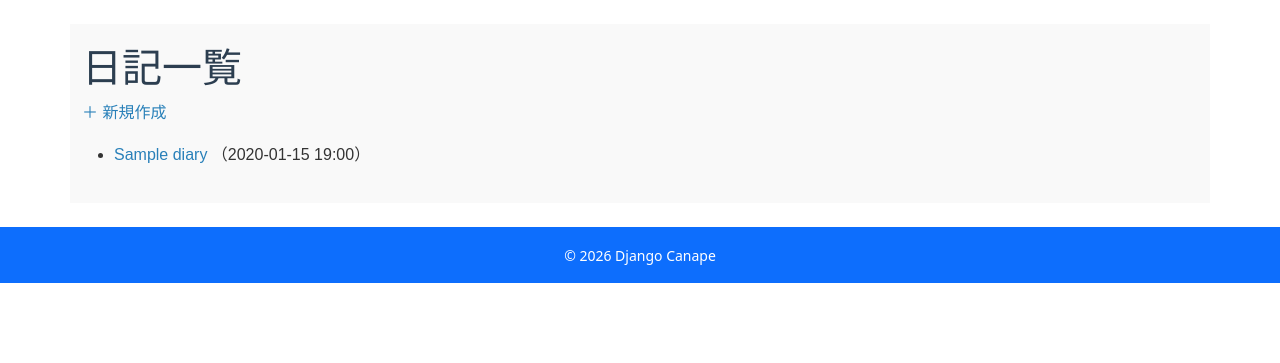
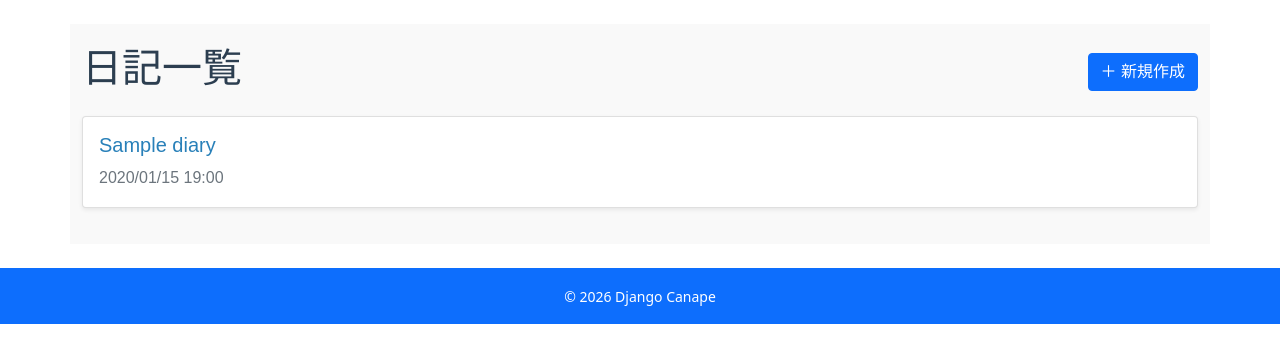
Before and after one commit to canape360/django-canape, a Django app: page /diary/public/ in a window 1280 px wide. Shown: the part 56-419 px from the top of the page. Run offline with Django 4.2, Linux system fonts and the light colour scheme; tables that the repository leaves empty hold one stand-in row (values such as "Sample post").

Commit message:
feat: 日記一覧をカードデザインに更新

```diff
--- a/src/diaryapp/templates/diaryapp/diary_list.html
+++ b/src/diaryapp/templates/diaryapp/diary_list.html
@@ -1,20 +1,25 @@
 <!-- diaryapp/templates/diaryapp/diary_list.html -->
- {% extends "myapp/base.html" %}
+{% extends "myapp/base.html" %}
+{% block title %}日記一覧{% endblock %}
+
 {% block content %}
-<h1>日記一覧</h1>
-
-<p><a href="{% url 'diaryapp:create' %}">＋ 新規作成</a></p>
+<div class="d-flex justify-content-between align-items-center mb-3">
+  <h1>日記一覧</h1>
+  <a href="{% url 'diaryapp:create' %}" class="btn btn-primary">＋ 新規作成</a>
+</div>
 
 {% if diaries %}
-  <ul>
-    {% for d in diaries %}
-      <li>
-        <a href="{% url 'diaryapp:detail' d.pk %}">{{ d.title }}</a>
-        （{{ d.created_at|date:"Y-m-d H:i" }}）
-      </li>
-    {% endfor %}
-  </ul>
+  {% for d in diaries %}
+    <div class="card shadow-sm mb-3">
+      <div class="card-body">
+        <h5 class="card-title">
+          <a href="{% url 'diaryapp:detail' d.pk %}" class="text-decoration-none">{{ d.title }}</a>
+        </h5>
+        <p class="text-muted mb-0">{{ d.created_at|date:"Y/m/d H:i" }}</p>
+      </div>
+    </div>
+  {% endfor %}
 {% else %}
-  <p>まだ日記がありません。</p>
+  <p class="text-muted">まだ日記がありません。</p>
 {% endif %}
 {% endblock %}
```
